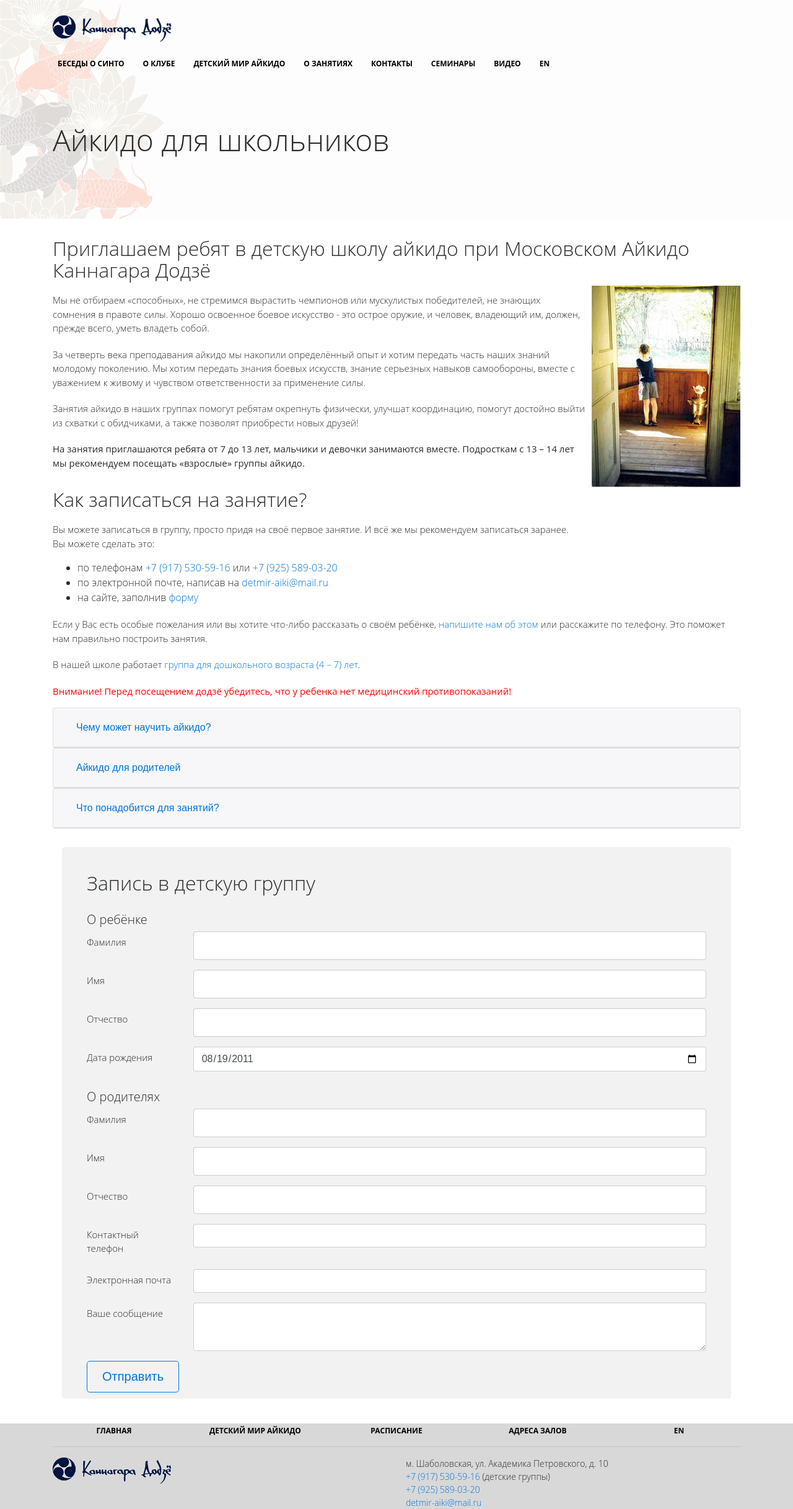
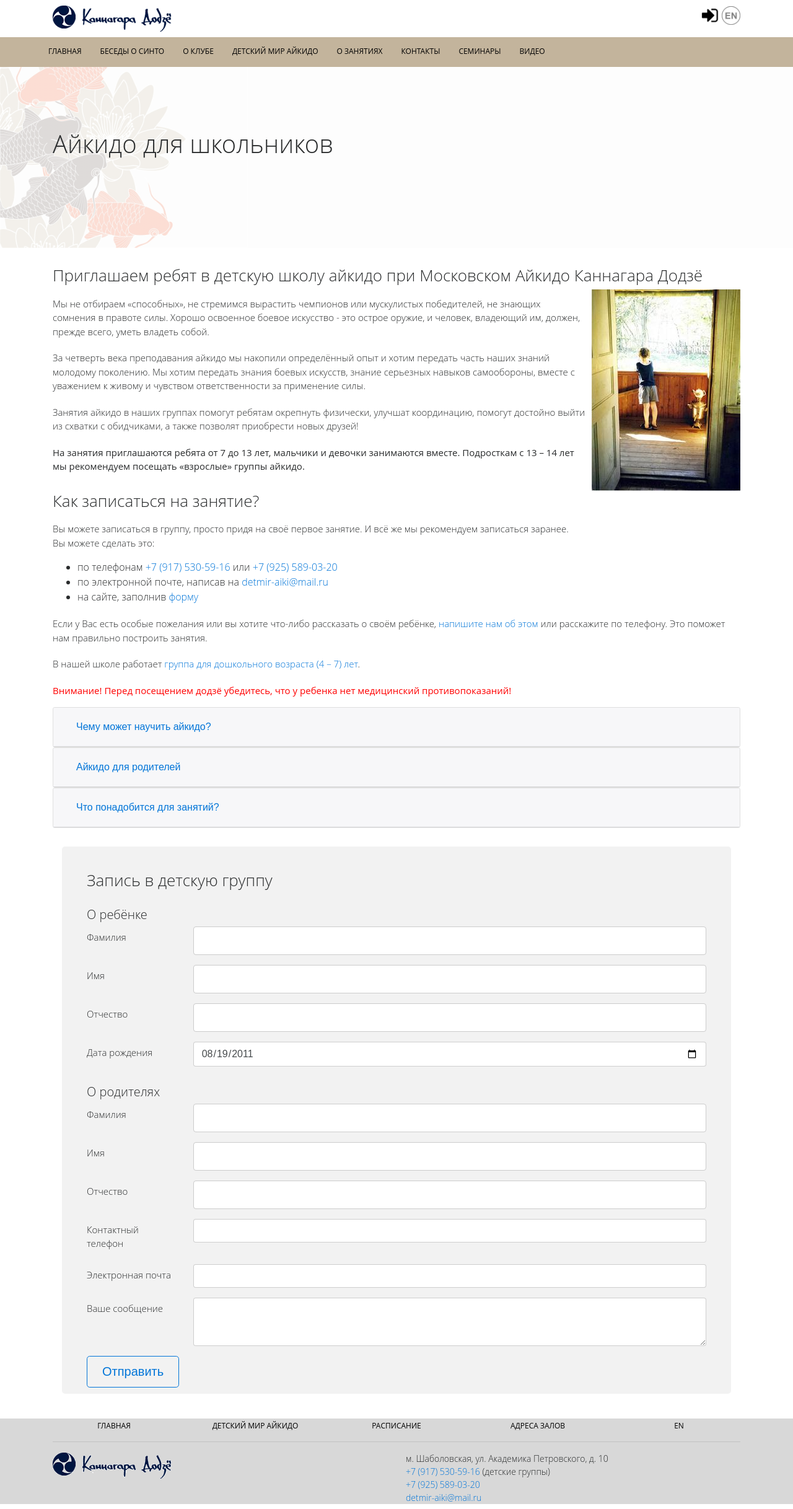
Before and after one commit to tokerbaby/kannagara-aiki, a PHP site: page /children.php in a window 1280 px wide. Shown: the whole page at 62% size. Run offline with PHP 8.4, Linux system fonts and the light colour scheme; some libraries are stand-ins or nearby versions.

Commit message:
Make top navbar fixed and redesign it. Add sign-in and switch language icons

```diff
--- a/children.php
+++ b/children.php
@@ -10,9 +10,9 @@
         <meta name="description" content="The HTML5 Herald">
         <meta name="author" content="SitePoint">
 
-        <link rel="stylesheet" type="text/css" href="css/children.css">
         <link rel="stylesheet" type="text/css" href="css/header.css">
         <link rel="stylesheet" type="text/css" href="css/footer.css">
+        <link rel="stylesheet" type="text/css" href="css/children.css">
         <link rel="stylesheet" type="text/css" href="css/general.css">
 
         <!-- Bootstrap CSS -->
@@ -21,10 +21,11 @@
 
     <body>
         <div class="container-fluid header_container">
+
+            <div class="container">
             <?php include('header.php') ?>
 
-            <div class="container">
-                <div>
+                <div class="header_title">
                     <h1 class="h1">
                         Айкидо для школьников
                     </h1>
--- a/css/general.css
+++ b/css/general.css
@@ -14,14 +14,20 @@ body {
    	color: black;
 }
 
+@media screen and (max-width: 768px) {
+	.h1 {
+		font-size: 20px;
+	}
+}
+
 .h1 {
-	margin-top: 80px;
+	padding-top: 80px;
 	padding-bottom: 100px;
-	font-size: 3rem !important;
+	font-size: 40px !important;
 }
 
 .h2 {
-	font-size: 23px;
+	font-size: 26px !important;
 	margin-top: 30px;
 }
 
--- a/css/header.css
+++ b/css/header.css
@@ -1,3 +1,5 @@
+/* PC Menu */
+
 /* Dropdown Button */
 .dropbtn {
     background-color: transparent;
@@ -52,7 +54,7 @@
 	font-family: 'Open Sans', sans-serif;
     text-transform: uppercase;
     font-size: 12px;
-    font-weight: bold;
+    font-weight: bolder;
 }
 
 .menu_link:hover, .dropbtn:hover {
@@ -63,26 +65,27 @@
     margin-top: -2px;
     text-transform: uppercase;
     font-size: 12px;
-    font-weight: bold;
+    font-weight: bolder;
+}
+
+button.dropbtn.menu_dropdown:focus {
+    outline: none;
 }
 
 .navbar {
-    margin-top: 20px;
-    padding: 0 !important;
+    padding: 0px !important;
+    background-color: #c3b49c;
 }
 
 .nav-item:not(:first-child) {
     margin-left: 14px;
 }
 
-.main_menu .nav-item:last-child {
-    border-left: 1px solid black !important;
-}
-
 .header_container {
+    height: 400px;
     background-size: contain;
     background-color: #f7f5f7;
-    background-image: linear-gradient(to bottom, rgba(255,255,255,0.2) 0%,rgba(255,255,255,0.2) 100%), url('/images/children/koi.jpg');
+    background-image: url('/images/children/koi.jpg');
     background-position: 0px 0px;
     background-repeat: no-repeat;
 }
@@ -92,3 +95,85 @@
         background-image: linear-gradient(to bottom, rgba(255,255,255,0.8) 0%,rgba(255,255,255,0.8) 100%), url('/images/children/koi.jpg');
     }
 }
+
+/* Mobile Menu */
+
+.sidenav {
+    height: 100%;
+    width: 0;
+    position: fixed;
+    z-index: 1;
+    top: 0;
+    right: 0;
+    background-color: #111;
+    overflow-x: hidden;
+    transition: 0.5s;
+    padding-top: 60px;
+    display: inline-block;
+}
+
+.sidenav a {
+    padding: 8px 8px 8px 32px;
+    text-decoration: none;
+    font-size: 25px;
+    color: #818181;
+    display: block;
+    transition: 0.3s;
+}
+
+.sidenav a:hover {
+    color: #f1f1f1;
+}
+
+.sidenav .closebtn {
+    position: absolute;
+    top: 0;
+    right: 175px;
+    font-size: 36px;
+}
+
+@media screen and (max-height: 450px) {
+  .sidenav {padding-top: 15px;}
+  .sidenav a {font-size: 18px;}
+}
+
+@media screen and (min-width: 1091px) {
+    .mobile_menu {
+        display: none;
+    }
+}
+
+@media screen and (max-width: 1091px) {
+    .pc_menu {
+        display: none;
+    }
+}
+
+#sign_in {
+    height: 30px;
+    width: 30px;
+    display: inline-block;
+    position: relative;
+    top: 10px;
+}
+
+#en_ru {
+    height: 30px;
+    width: 30px;
+    display: inline-block;
+    position: relative;
+    top: 10px;
+}
+
+.navbar_top {
+    padding: 0;
+    background-color: white;
+}
+
+.navbar-nav {
+    padding: 8px;
+}
+
+.header_title {
+    padding-top: 130px;
+}
--- a/header.php
+++ b/header.php
@@ -1,12 +1,32 @@
-<div class="container">
-	<div class>
-		<div class="text-left">
-			<img src="images/main/logo.gif" class="pt-4" alt="Логотип Каннагара Додзё">
-	    </div>
-	</div>
+<div class="container pc_menu" style="padding: 0;">
+	<!--
+	<script src="https://ajax.googleapis.com/ajax/libs/jquery/3.3.1/jquery.min.js"></script>
+	<script type="text/javascript">
+		$(window).scroll(function() {
+	    if ($(this).scrollTop() > 20) {
+		         $('nav').addClass('fixed-top');
+		    } else if ($(this).scrollTop() == 0) {
+		         $('nav').removeClass('fixed-top');
+		    }
+		});
+	</script>
+	-->
 
-	<div>
-		<nav class="navbar navbar-toggleable-md navbar-light d-inline-block">
+	<nav class="navbar fixed-top navbar-toggleable-md navbar-light d-inline-block">
+		<div class="container-fluid navbar_top">
+			<div class="container">
+				<div class="row">
+					<div class="col-sm-10">
+						<img src="images/main/logo.gif" class="pt-2 pb-2" alt="Логотип Каннагара Додзё">
+					</div>
+					<div class="col-sm-2 text-right">
+						<img src="images/main/sign-in.png" id="sign_in" alt="Вход в ЛК">
+						<img src="images/main/en.png" id="en_ru" alt="Сменить язык">
+					</div>
+				</div>
+			</div>
+		</div>
+		<div class="container" style="padding: 0;">
 		  	<button class="navbar-toggler navbar-toggler-right" type="button" data-toggle="collapse" data-target="#navbarSupportedContent" aria-controls="navbarSupportedContent" aria-expanded="false" aria-label="Toggle navigation">
 		    	<span class="navbar-toggler-icon"></span>
 		  	</button>
@@ -14,6 +34,10 @@
 		  	<div class="collapse navbar-collapse" id="navbarSupportedContent">
 			    <ul class="navbar-nav mr-auto">
 			    	<li class="nav-item">
+			        	<a class="nav-link menu_link" href="#">Главная</a>
+			        </li>
+
+			        <li class="nav-item">
 			        	<a class="nav-link menu_link active" href="#">Беседы о Синто</a>
 			        </li>
 
@@ -64,11 +88,7 @@
 						  	<button class="dropbtn menu_dropdown">Семинары</button>
 						  	<div class="dropdown-content">
 							    <a href="#">О семинарах</a>
-							    <a href="#">Международный семинар на Лазурном берегу в июне 2018</a>
-							    <a href="#">Семинар в Марокко, апрель 2018</a>
-							    <a href="#">Семинар Поля Мюллера-сэнсэя, ноябрь 2017</a>
-							    <a href="#">Семинар по айкидо на Лазурном берегу 8-15 октября 2017</a>
-							    <a href="#">Архив семинаров</a>
+							    <a href="#">Архив</a>
 							    <a href="#">Фото</a>
 						  	</div>
 						</div>
@@ -78,11 +98,52 @@
 			        	<a class="nav-link menu_link active" href="#">Видео</a>
 			        </li>
 
-			      	<li class="nav-item">
-			        	<a class="nav-link menu_link" href="#">En</a>
-			        </li>
 			    </ul>
 		  	</div>
-		</nav>
+		</div>
+	</nav>
+</div>
+
+<div class="container mobile_menu text-right" style="margin:15; padding:0;">
+	<div class="text-left">
+		<img src="images/main/logo.gif" class="pt-4" alt="Логотип Каннагара Додзё">
+    </div>
+	<div id="mySidenav" class="sidenav">
+	  	<a href="javascript:void(0)" class="closebtn" onclick="closeNav()">&times;</a>
+
+	    <div id="MainMenu">
+	        <div class="list-group panel"> <!-- items start from here -->
+	        	<!-- 1st -->
+	        	<a href="#" data-parent="#MainMenu">Беседы о синто
+	        	</a>
+
+	        	<!-- 2nd -->
+	          	<a href="#item_2" data-toggle="collapse" data-parent="#MainMenu">О клубе
+	          	</a>
+	          	<div class="collapse" id="item_2">
+	            	<a href="#" class="list-group-item">Subitem 1</a>
+	          	</div>
+
+	          	<!-- 3rd -->
+	          	<a href="#demo4" data-toggle="collapse" data-parent="#MainMenu">Детский мир айкидо
+	          	</a>
+	          	<div class="collapse" id="demo4">
+	            	<a href="" class="list-group-item">Subitem 1</a>
+	          	</div>
+	        </div>
+	    </div>
 	</div>
+
+	<span style="font-size:30px;cursor:pointer" onclick="openNav()">&#9776;</span>
 </div>
+
+
+<script>
+	function openNav() {
+	    document.getElementById("mySidenav").style.width = "250px";
+	}
+
+	function closeNav() {
+	    document.getElementById("mySidenav").style.width = "0";
+	}
+</script>
--- a/index.php
+++ b/index.php
@@ -17,6 +17,8 @@
 
 	  	<!-- Bootstrap CSS -->
 	  	<link rel="stylesheet" href="https://maxcdn.bootstrapcdn.com/bootstrap/4.0.0-alpha.6/css/bootstrap.min.css" integrity="sha384-rwoIResjU2yc3z8GV/NPeZWAv56rSmLldC3R/AZzGRnGxQQKnKkoFVhFQhNUwEyJ" crossorigin="anonymous">
+	  	<!-- Icons -->
+	  	<link rel="stylesheet" href="https://cdnjs.cloudflare.com/ajax/libs/font-awesome/4.7.0/css/font-awesome.min.css">
 	</head>
 
 	<body>
--- a/preschoolers.php
+++ b/preschoolers.php
@@ -10,9 +10,9 @@
 	 	<meta name="description" content="The HTML5 Herald">
 		<meta name="author" content="SitePoint">
 
-	  	<link rel="stylesheet" type="text/css" href="css/preschoolers.css">
         <link rel="stylesheet" type="text/css" href="css/header.css">
         <link rel="stylesheet" type="text/css" href="css/footer.css">
+        <link rel="stylesheet" type="text/css" href="css/preschoolers.css">
         <link rel="stylesheet" type="text/css" href="css/general.css">
 
 	  	<!-- Bootstrap CSS -->
```
Also changed, not shown: images/main/email.png (deleted), images/main/en.png, images/main/entry.png (deleted), images/main/phone.png (deleted), images/main/sign-in.png (added).
